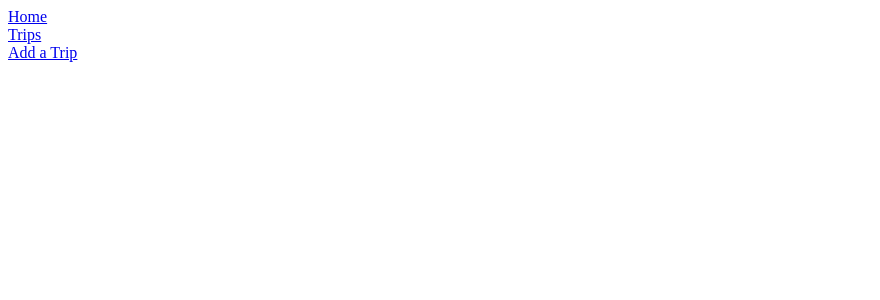
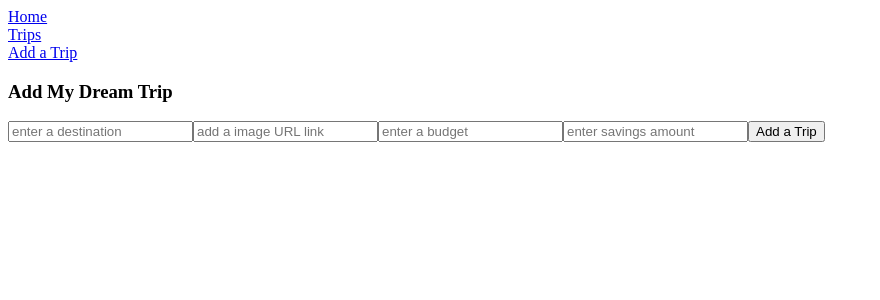
Before and after one commit to timtran007/phase-02-project-tripsave, a React (Create React App) app: page /add-a-trip in a window 1280 px wide. Shown: the top 300 px of the page, without its empty margins (0-880 px from the left). Built offline with nearby package versions, Linux system fonts and the light colour scheme.

Commit message:
added form inputs and title for Form component

```diff
--- a/src/Form.js
+++ b/src/Form.js
@@ -2,7 +2,17 @@
 function Form(){
     return(
         <div>
+            <div><h3>Add My Dream Trip</h3></div>
 
+            <form>
+                <input type="text" name="destination" placeholder="enter a destination"></input>
+                <input type="text" name="imageURL" placeholder="add a image URL link"></input>
+                <input type="number" name="budget" placeholder="enter a budget">
+                </input>
+                <input type="number" name="savings" placeholder="enter savings amount">
+                </input>
+                <input type="submit" value="Add a Trip"></input>
+            </form>
         </div>
     )
 }
```
